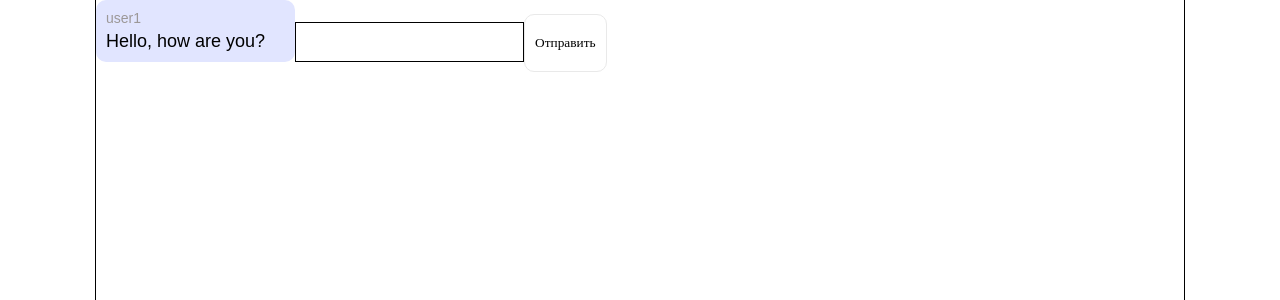
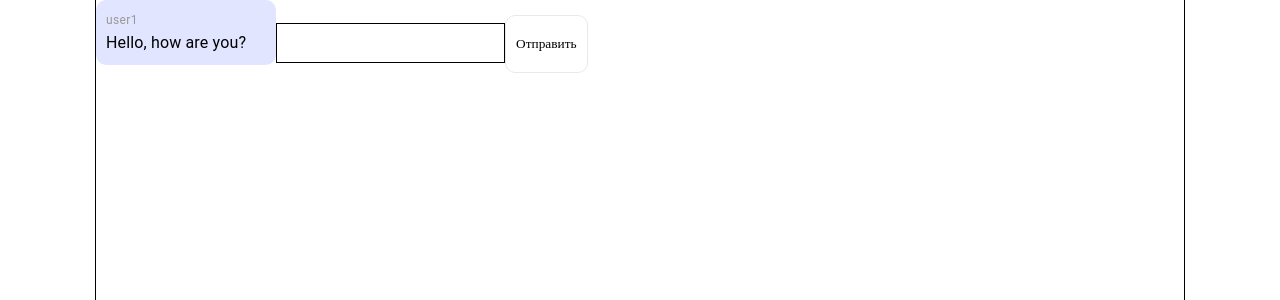
Before and after one commit to AshurovG/Messenger, a React (Vite) app in the folder messenger-front/: page / in a window 1280 px wide. Shown: the top 300 px of the page. Built offline with nearby package versions, Linux system fonts and the light colour scheme.

Commit message:
add using MUI components to custom message component

```diff
--- a/messenger-front/package.json
+++ b/messenger-front/package.json
@@ -10,6 +10,9 @@
     "preview": "vite preview"
   },
   "dependencies": {
+    "@emotion/react": "^11.11.4",
+    "@emotion/styled": "^11.11.0",
+    "@mui/material": "^5.15.12",
     "classnames": "^2.5.1",
     "react": "^18.2.0",
     "react-dom": "^18.2.0",
--- a/messenger-front/src/components/Message/Message.tsx
+++ b/messenger-front/src/components/Message/Message.tsx
@@ -1,6 +1,7 @@
 import React from "react";
 import cn from "classnames";
 import styles from "./Message.module.scss";
+import { Container, Typography } from "@mui/material";
 
 type MessageProps = {
   senderName: string;
@@ -26,15 +27,14 @@ const Message: React.FC<MessageProps> = ({
           : cn(styles.message, styles[mode])
       }
     >
-      <div className={styles.message__container}>
-        <p
-          style={isWhiteCaption ? { color: "#fff" } : { color: "#9c9898" }}
-          className={styles.message__caption}
-        >
-          {senderName}
-        </p>
-        <p className={styles.message__text}>{text}</p>
-      </div>
+      <Typography
+        variant="caption"
+        style={isWhiteCaption ? { color: "#fff" } : { color: "#9c9898" }}
+        className={styles.message__caption}
+      >
+        {senderName}
+      </Typography>
+      <Typography className={styles.message__text}>{text}</Typography>
     </div>
   );
 };
```
Also changed, not shown: 1 other file (tests, documents, lock files or other folders).
